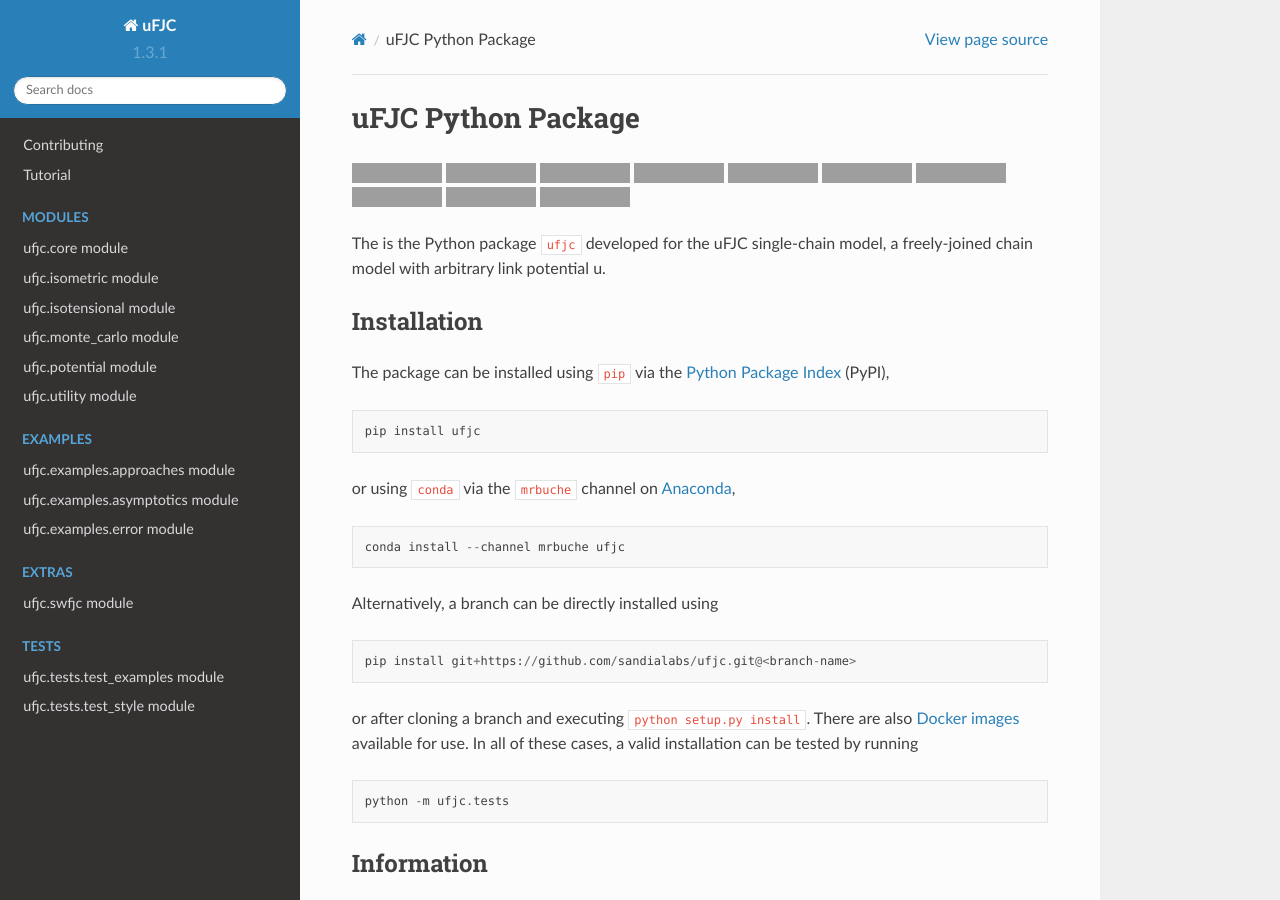
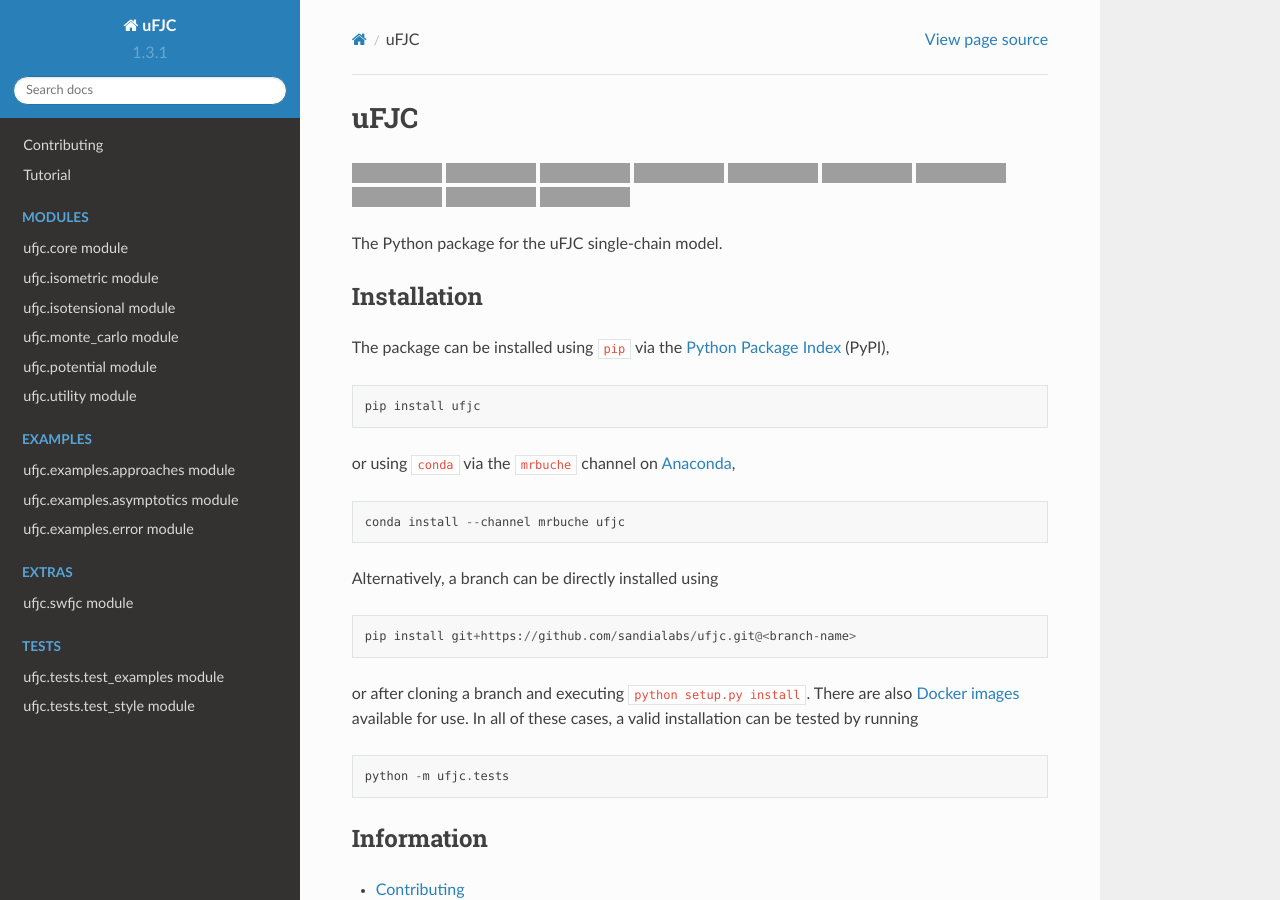
Before and after one commit to sandialabs/uFJC, a Sphinx documentation site: the page built from docs/source/index.rst, in a window 1280 px wide and 900 px high, cut to the strip 0-900 px from the top of the window. Built offline with Sphinx 7.4.7 and the Read the Docs theme 2.0.0, drawn with Linux system fonts in a browser that asks for light colours; grey boxes are pictures that could not be loaded.

Commit message:
update from main branch

```diff
--- a/README.rst
+++ b/README.rst
@@ -1,10 +1,10 @@
-###################
-uFJC Python Package
-###################
+####
+uFJC
+####
 
 |build| |docs| |codecov| |coveralls| |pyversions| |pypi| |conda| |docker| |license| |zenodo|
 
-The is the Python package ``ufjc`` developed for the uFJC single-chain model, a freely-joined chain model with arbitrary link potential u.
+The Python package for the uFJC single-chain model.
 
 ************
 Installation
--- a/docs/source/modules.rst
+++ b/docs/source/modules.rst
@@ -1,4 +1,4 @@
-ufjc
+uFJC
 ====
 
 .. toctree::
```
